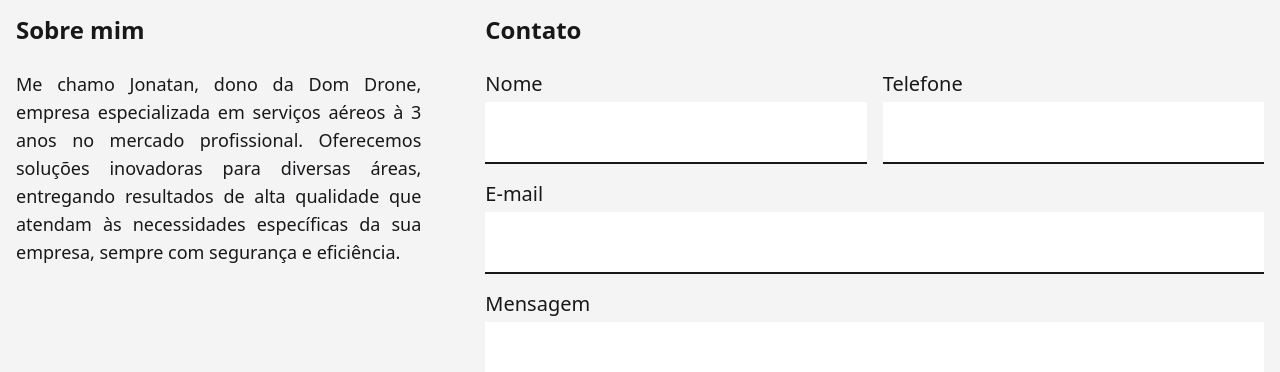
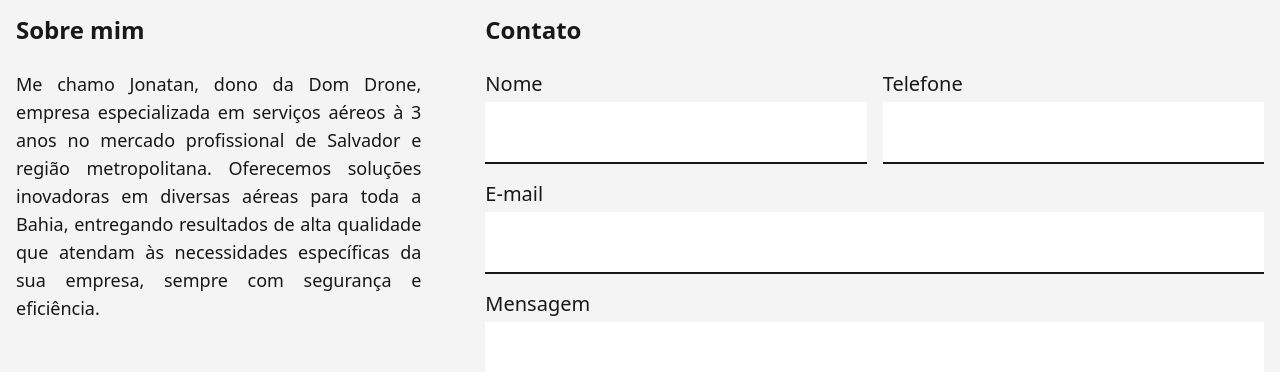
Before and after one commit to franciscosolla/dom-drone, a Next.js app: page / in a window 1280 px wide. Shown: the part 2786-3158 px from the top of the page. Built offline with nearby package versions, Linux system fonts and the light colour scheme.

Commit message:
update about section content

```diff
--- a/app/page.tsx
+++ b/app/page.tsx
@@ -98,10 +98,11 @@ export default function Home() {
           <h1 className="font-bold text-2xl">Sobre mim</h1>
           <p className="text-justify text-lg">
             Me chamo Jonatan, dono da Dom Drone, empresa especializada em
-            serviços aéreos à 3 anos no mercado profissional. Oferecemos
-            soluções inovadoras para diversas áreas, entregando resultados de
-            alta qualidade que atendam às necessidades específicas da sua
-            empresa, sempre com segurança e eficiência.
+            serviços aéreos à 3 anos no mercado profissional de Salvador e
+            região metropolitana. Oferecemos soluções inovadoras em diversas
+            aéreas para toda a Bahia, entregando resultados de alta qualidade
+            que atendam às necessidades específicas da sua empresa, sempre com
+            segurança e eficiência.
           </p>
         </section>
         <section className="flex-[2]">
```
